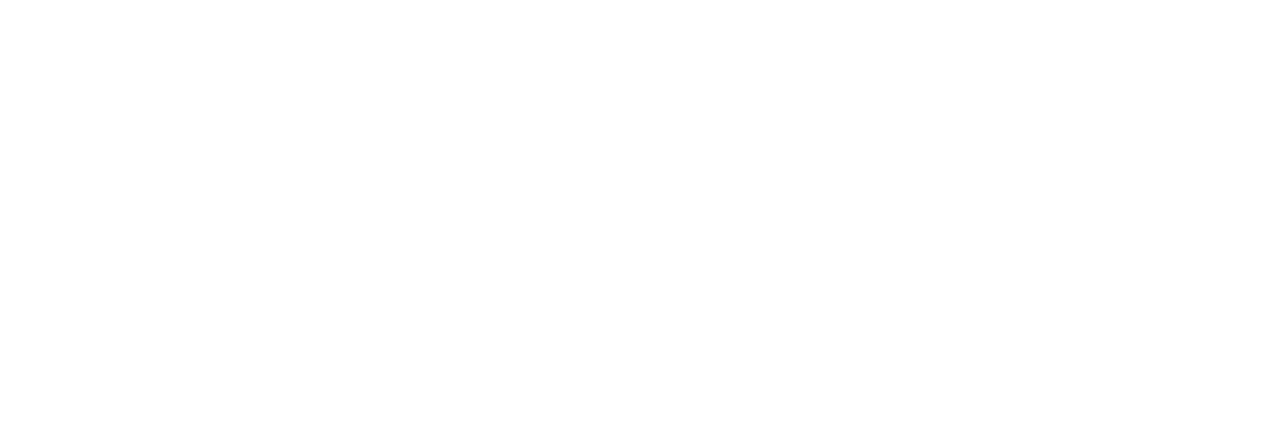
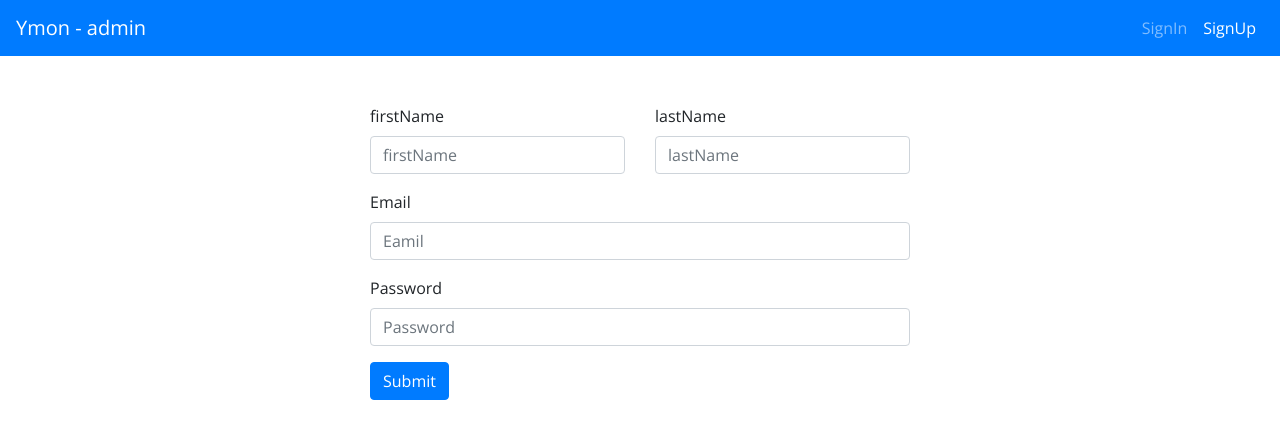
Before and after one commit to jungbumwoo/ymon, a React (Create React App) app in the folder admin-app/: page /signup in a window 1280 px wide. Shown: the top 438 px of the page. Built offline with nearby package versions, Linux system fonts and the light colour scheme.

Commit message:
Admin App Layout Setup(2)

```diff
--- a/admin-app/public/index.html
+++ b/admin-app/public/index.html
@@ -31,6 +31,8 @@
       integrity="sha384-9aIt2nRpC12Uk9gS9baDl411NQApFmC26EwAOH8WgZl5MYYxFfc+NcPb1dKGj7Sk"
       crossorigin="anonymous"
     />
+    <link rel="preconnect" href="https://fonts.gstatic.com">
+    <link href="https://fonts.googleapis.com/css2?family=Noto+Sans+KR:wght@100;300;400;500;700;900&family=Open+Sans:ital,wght@0,400;0,600;0,700;0,800;1,300;1,400;1,600;1,700;1,800&display=swap" rel="stylesheet">
   </head>
   <body>
     <noscript>You need to enable JavaScript to run this app.</noscript>
--- a/admin-app/src/App.js
+++ b/admin-app/src/App.js
@@ -11,7 +11,7 @@
         <Switch>
           <Route exact path="/" component={Home}/>
           <Route path="/signin" component={Signin}/>
-          <Route path="/signout" component={Signup}/>
+          <Route path="/signup" component={Signup}/>
         </Switch>
       </Router>
     </div>
--- a/admin-app/src/components/Layout/Header/Header.js
+++ b/admin-app/src/components/Layout/Header/Header.js
@@ -1,11 +1,7 @@
 import React from "react";
 import {
   Navbar,
-  Nav,
-  NavDropdown,
-  Form,
-  FormControl,
-  Button,
+  Nav
 } from "react-bootstrap";
 import { NavLink, Link } from "react-router-dom";
 
--- a/admin-app/src/components/Layout/Layout/Layout.js
+++ b/admin-app/src/components/Layout/Layout/Layout.js
@@ -1,5 +1,4 @@
 import React from "react";
-import { Container } from "react-bootstrap";
 import Header from "../Header/Header.js";
 
 const Layout = (props) => {
--- a/admin-app/src/components/UI/Input.js
+++ b/admin-app/src/components/UI/Input.js
@@ -0,0 +1,21 @@
+import React from "react";
+import { Form } from "react-bootstrap";
+
+const Input = (props) => {
+  return (
+    <Form.Group controlId="formBasicEmail">
+      <Form.Label>{props.label}</Form.Label>
+      <Form.Control
+        type={props.type}
+        placeholder={props.placeholder}
+        value={props.value}
+        onChange={props.onChange}
+        />
+      <Form.Text className="text-muted">
+        {props.errorMessage}
+      </Form.Text>
+    </Form.Group>
+  );
+};
+
+export default Input;
--- a/admin-app/src/container/Home/Home.js
+++ b/admin-app/src/container/Home/Home.js
@@ -1,12 +1,19 @@
 import React from "react";
 import Layout from "../../components/Layout/Layout/Layout";
+import Jumbotron from 'react-bootstrap/Jumbotron';
 
 const Home = (props) => {
-    return(
-        <Layout>
-            <div>hi</div>
-        </Layout>
-    )
-}
+  return (
+    <Layout>
+        <Jumbotron>
+            <h1>Hello, world!</h1>
+            <p>
+            This is a simple hero unit, a simple jumbotron-style component for
+            calling extra attention to featured content or information.
+            </p>
+        </Jumbotron>
+    </Layout>
+  );
+};
 
 export default Home;
--- a/admin-app/src/container/Signin/Signin.js
+++ b/admin-app/src/container/Signin/Signin.js
@@ -1,10 +1,36 @@
 import React from "react";
 import Layout from "../../components/Layout/Layout/Layout";
+import Input from "../../components/UI/Input";
+import { Form, Button, Container, Row, Col } from "react-bootstrap";
 
 const Signin = (props) => {
     return(
         <Layout>
-
+            <Container>
+                <Row style={{ marginTop: "3rem"}}>
+                    <Col md={{span: 6, offset: 3}}>
+                        <Form>
+                            <Input
+                                label="Email"
+                                placeholder="Eamil"
+                                value=""
+                                type="text"
+                                onChange={() => {}}
+                            />
+                            <Input
+                                label="Password"
+                                placeholder="Password"
+                                value=""
+                                type="password"
+                                onChange={() => {}}
+                            />
+                            <Button variant="primary" type="submit">
+                                Submit
+                            </Button>
+                        </Form>
+                    </Col>
+                </Row>
+            </Container>
         </Layout>
     )
 }
--- a/admin-app/src/container/Signup/Signup.js
+++ b/admin-app/src/container/Signup/Signup.js
@@ -1,10 +1,56 @@
 import React from "react";
 import Layout from "../../components/Layout/Layout/Layout";
+import Input from "../../components/UI/Input";
+import { Form, Button, Container, Row, Col } from "react-bootstrap";
 
 const Signup = (props) => {
     return(
         <Layout>
-
+            <Container>
+                <Row style={{ marginTop: "3rem"}}>
+                    <Col md={{span: 6, offset: 3}}>
+                        <Form>
+                            <Row>
+                                <Col md={6}>
+                                    <Input
+                                        label="firstName"
+                                        placeholder="firstName"
+                                        value=""
+                                        type="text"
+                                        onChange={() => {}}
+                                    />
+                                </Col>
+                                <Col md={6}>
+                                    <Input
+                                        label="lastName"
+                                        placeholder="lastName"
+                                        value=""
+                                        type="text"
+                                        onChange={() => {}}
+                                    />
+                                </Col>
+                            </Row>
+                            <Input
+                                label="Email"
+                                placeholder="Eamil"
+                                value=""
+                                type="text"
+                                onChange={() => {}}
+                            />
+                            <Input
+                                label="Password"
+                                placeholder="Password"
+                                value=""
+                                type="password"
+                                onChange={() => {}}
+                            />
+                            <Button variant="primary" type="submit">
+                                Submit
+                            </Button>
+                        </Form>
+                    </Col>
+                </Row>
+            </Container>
         </Layout>
     )
 }
--- /dev/null
+++ b/admin-app/src/index.css
@@ -0,0 +1,12 @@
+body {
+  margin: 0;
+  font-family: "Noto Sans KR", sans-serif;
+  font-family: "Open Sans", sans-serif;
+  -webkit-font-smoothing: antialiased;
+  -moz-osx-font-smoothing: grayscale;
+}
+
+code {
+  font-family: source-code-pro, Menlo, Monaco, Consolas, "Courier New",
+    monospace;
+}
--- a/admin-app/src/index.js
+++ b/admin-app/src/index.js
@@ -1,6 +1,7 @@
 import React from 'react';
 import ReactDOM from 'react-dom';
 import App from './App';
+import './index.css';
 import reportWebVitals from './reportWebVitals';
 
 ReactDOM.render(
```
